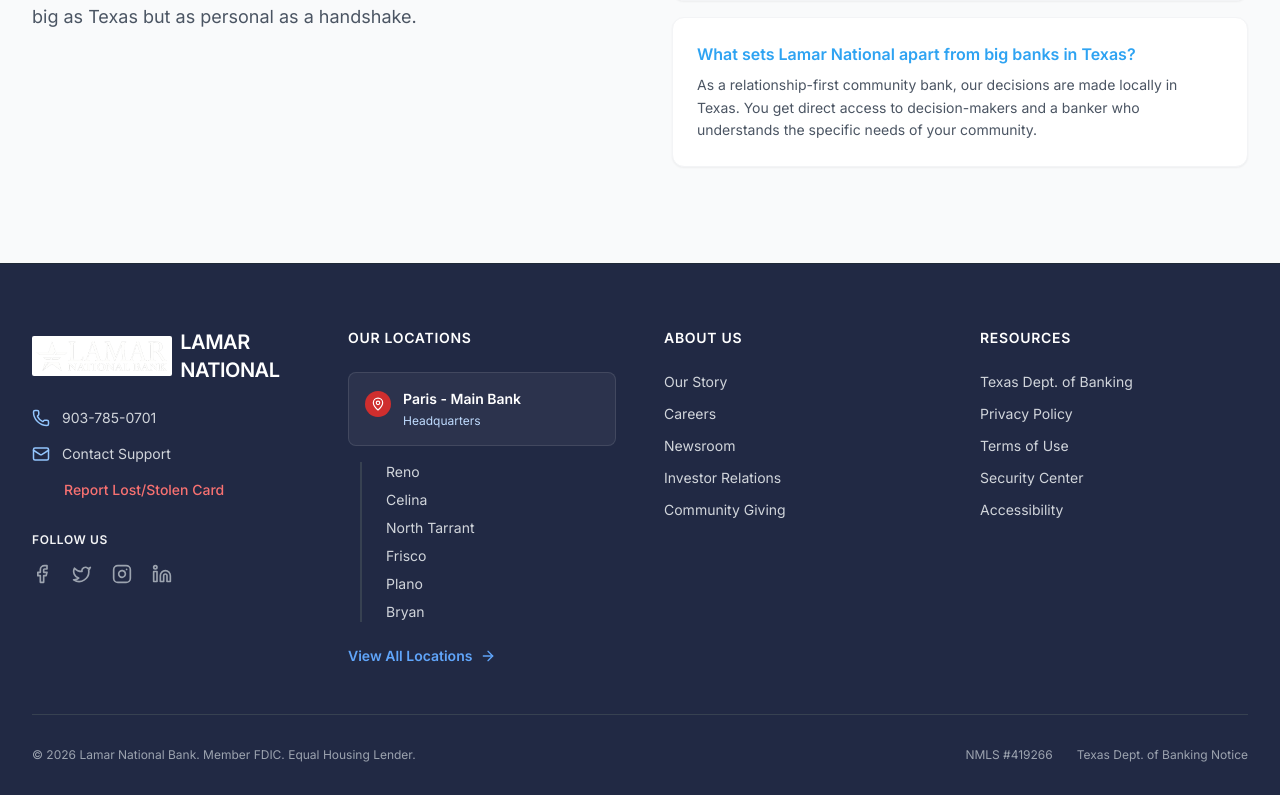
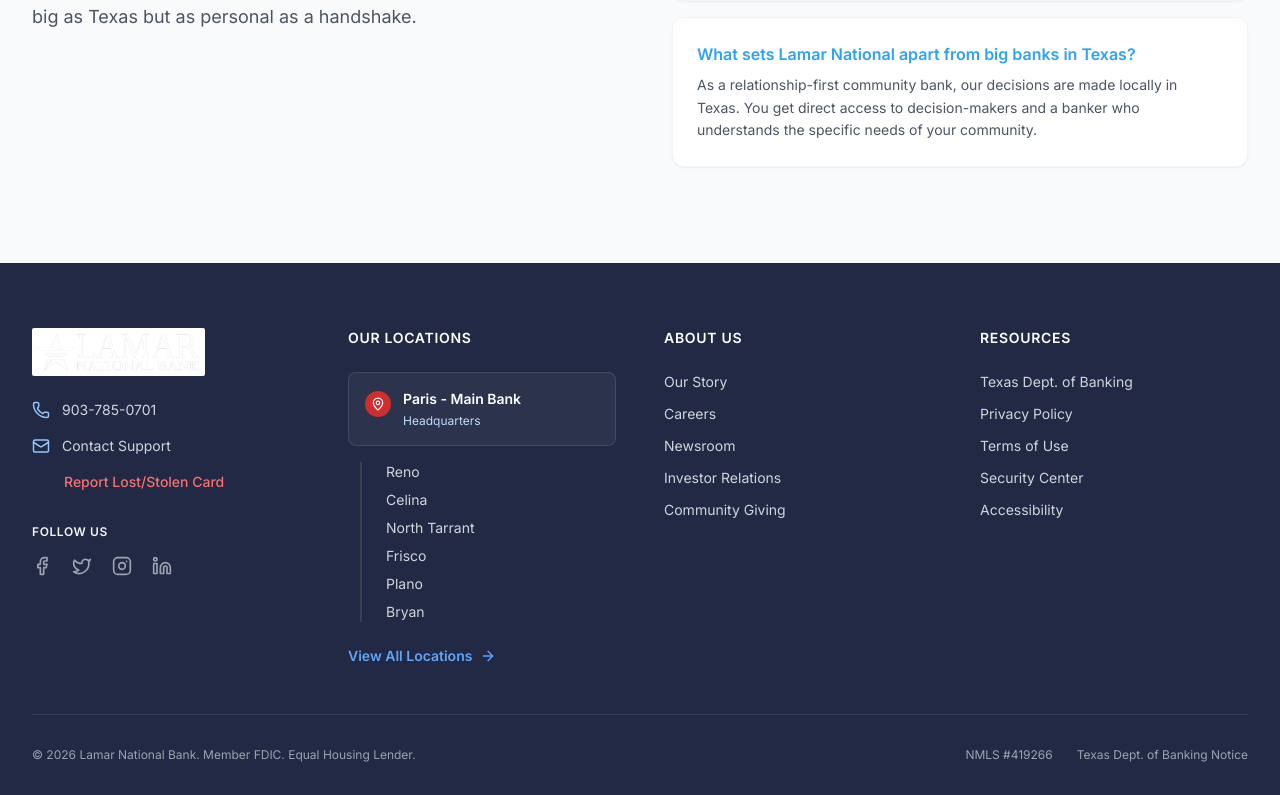
Before and after one commit to Founditmarketing/lamar, a React (Vite) app: page / in a window 1280 px wide. Shown: the part 2171-2966 px from the top of the page. Built offline with nearby package versions, Linux system fonts and the light colour scheme.

Commit message:
Remove text from footer logo

```diff
--- a/components/Footer.tsx
+++ b/components/Footer.tsx
@@ -25,8 +25,7 @@
                     {/* Column 1: Brand, Contact & Social */}
                     <div>
                         <div className="flex items-center gap-2 mb-6">
-                            <img src="/logo.png" alt="Lamar National Bank" className="h-10 w-auto object-contain bg-white rounded-sm p-1" />
-                            <span className="font-bold text-xl tracking-tight uppercase">Lamar National</span>
+                            <img src="/logo.png" alt="Lamar National Bank" className="h-12 w-auto object-contain bg-white rounded-sm p-1" />
                         </div>
 
                         <ul className="space-y-4 text-sm text-gray-300 mb-8">
```
